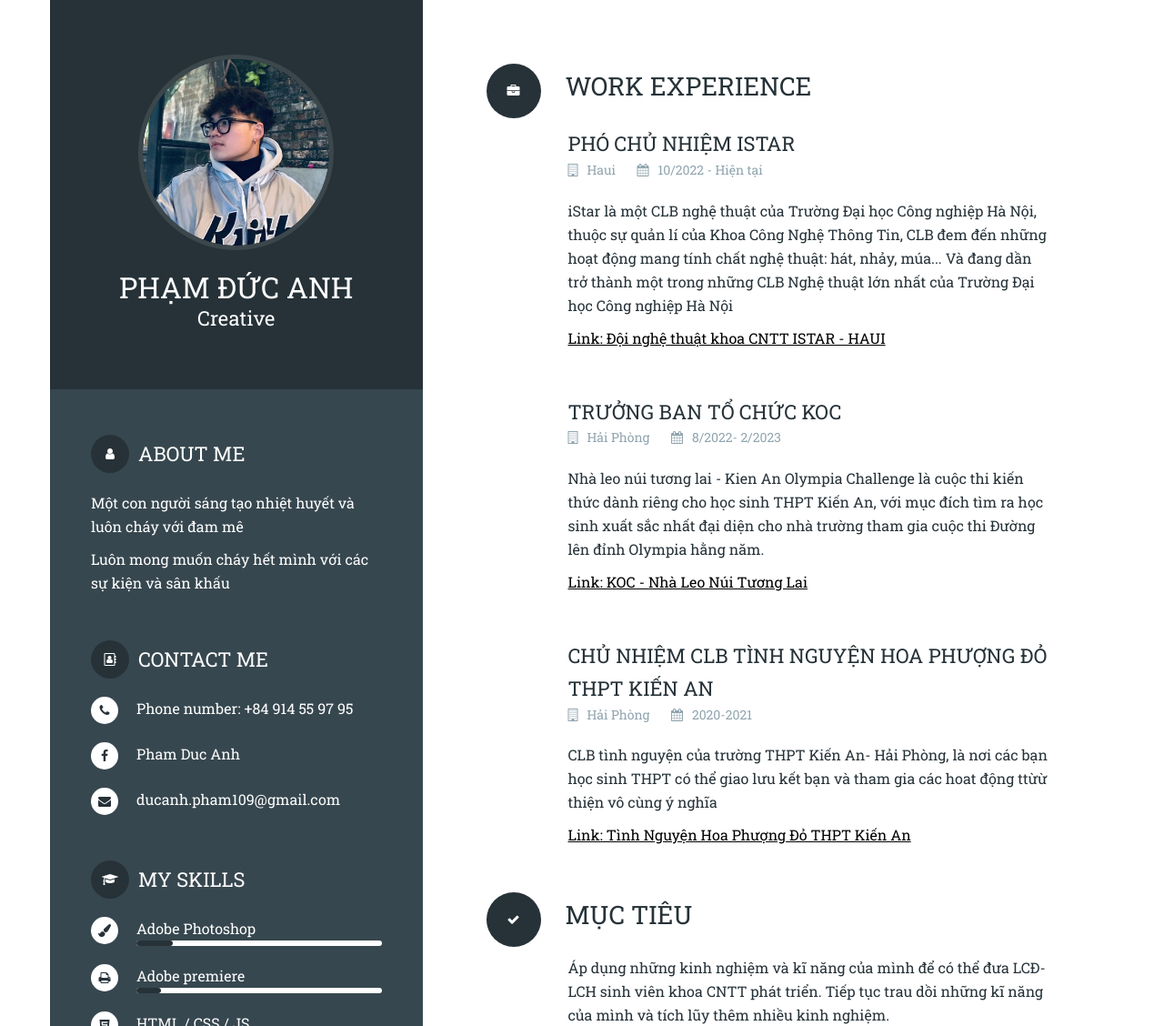
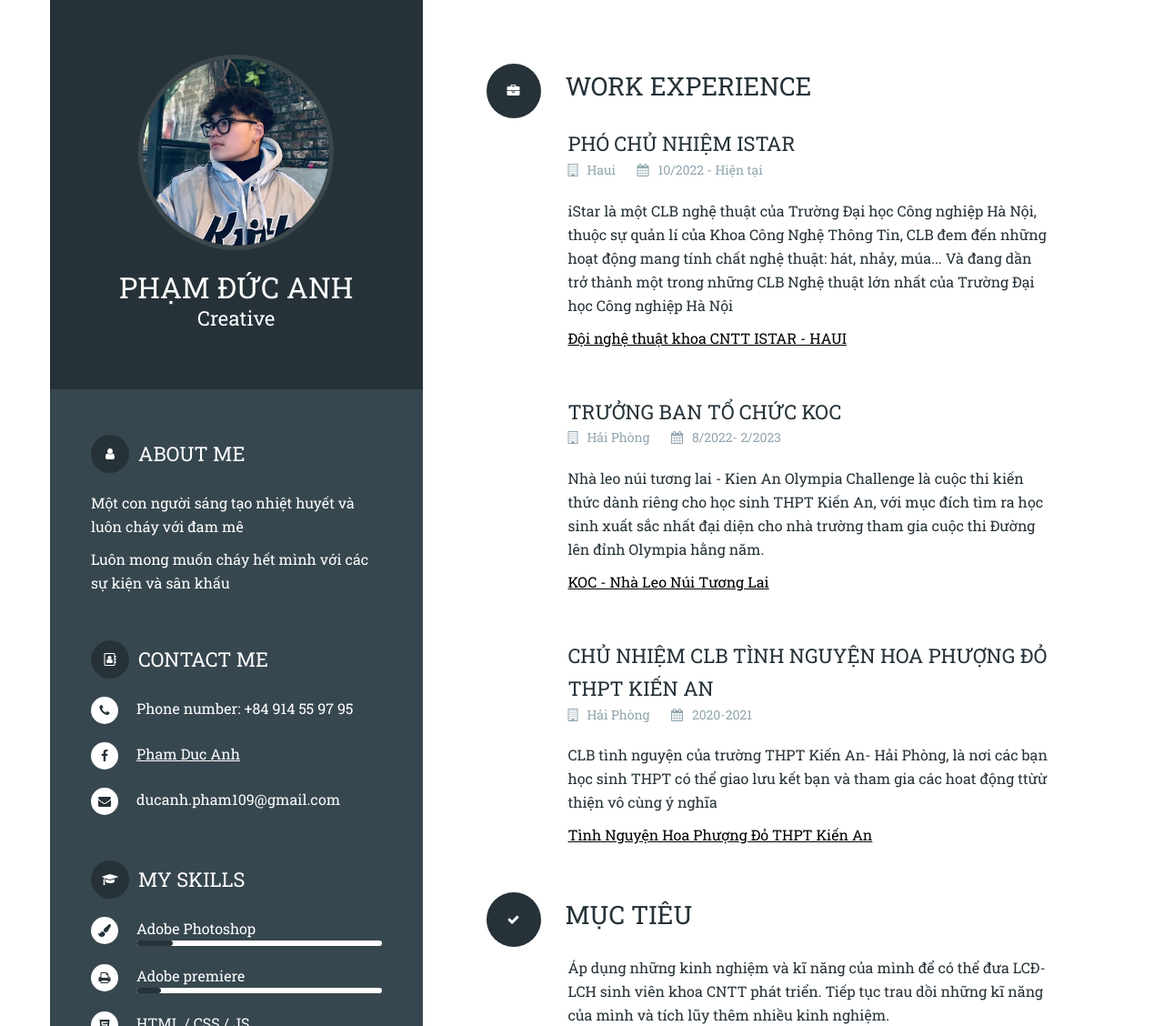
Before and after one commit to quibuuchua/PDA, a plain HTML site: page index.html in a window 1280 px wide. Shown: the top 1128 px of the page at 91% size. Drawn offline with Linux system fonts and the light colour scheme.

Commit message:
Update index.html

```diff
--- a/index.html
+++ b/index.html
@@ -45,7 +45,7 @@
 						</li>
 						<li class="flex" style="padding-bottom: 20px;">
 							<i class="fa fa-brands fa-facebook circle circle--small circle--white"></i>
-							<div  ><a class="hover links"  href="https://www.facebook.com/profile.php?id=100037370171677"  target="_blank" > Pham Duc Anh </a></div>
+							<div  ><a class="hover" style="color:white;" href="https://www.facebook.com/profile.php?id=100037370171677"  target="_blank" > Pham Duc Anh </a></div>
 						</li>
 						<li class="flex">
 							<i class="fa fa-solid fa-envelope circle circle--small circle--white"></i>
@@ -112,7 +112,7 @@
 						</div>
 						<div class="module__content">
 							<p> iStar là một CLB nghệ thuật của Trường Đại học Công nghiệp Hà Nội, thuộc sự quản lí của Khoa Công Nghệ Thông Tin, CLB đem đến những hoạt động mang tính chất nghệ thuật: hát, nhảy, múa... Và đang dần trở thành một trong những CLB Nghệ thuật lớn nhất của Trường Đại học Công nghiệp Hà Nội</p>
-							<div  ><a class="hover" style="  color: black;  cursor:pointer;" href="https://www.facebook.com/ISTARHaUI" target="_blank" >Link: Đội nghệ thuật khoa CNTT ISTAR - HAUI</a></div>
+							<div  ><a class="hover" style="  color: black;  cursor:pointer;" href="https://www.facebook.com/ISTARHaUI" target="_blank" > Đội nghệ thuật khoa CNTT ISTAR - HAUI</a></div>
 						</div>
 					</div><!-- End .module #4 -->
 
@@ -125,7 +125,7 @@
 						<div class="module__content">
 							<p>Nhà leo núi tương lai - Kien An Olympia Challenge là cuộc thi kiến thức dành riêng cho học sinh THPT Kiến An, với mục đích tìm ra học sinh xuất sắc nhất đại diện cho nhà trường tham gia cuộc thi Đường lên đỉnh Olympia hằng năm. </p>
 
-							<div  ><a class="hover" style=" color: black;  cursor:pointer;" href="https://www.facebook.com/tinhnguyenhoaphuongdohaiphong" target="_blank" >Link: KOC - Nhà Leo Núi Tương Lai</a></div></div>
+							<div  ><a class="hover" style=" color: black;  cursor:pointer;" href="https://www.facebook.com/tinhnguyenhoaphuongdohaiphong" target="_blank" >KOC - Nhà Leo Núi Tương Lai</a></div></div>
 					</div><!-- End .module #5 -->
 
 					<div class="module">
@@ -136,7 +136,7 @@
 						</div>
 						<div class="module__content">
 							<p>CLB tình nguyện của trường THPT Kiến An- Hải Phòng, là nơi các bạn học sinh THPT có thể giao lưu kết bạn và tham gia các hoat động ttừừ thiện vô cùng ý nghĩa</p>
-							<div  ><a class="hover" style=" color: black;  cursor:pointer;" href="https://www.facebook.com/KOC.nhaleonuituonglai" target="_blank" >Link: Tình Nguyện Hoa Phượng Đỏ THPT Kiến An</a></div>
+							<div  ><a class="hover" style=" color: black;  cursor:pointer;" href="https://www.facebook.com/KOC.nhaleonuituonglai" target="_blank" > Tình Nguyện Hoa Phượng Đỏ THPT Kiến An</a></div>
 						</div>
 					</div><!-- End .module #6 -->
 				</div><!-- End .section__content -->
```
